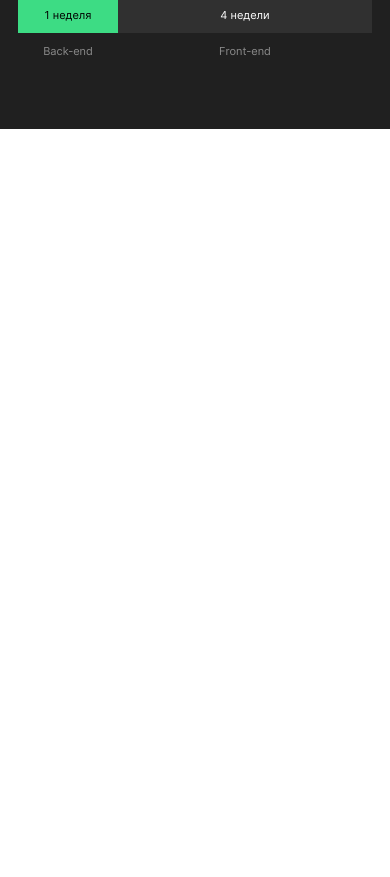
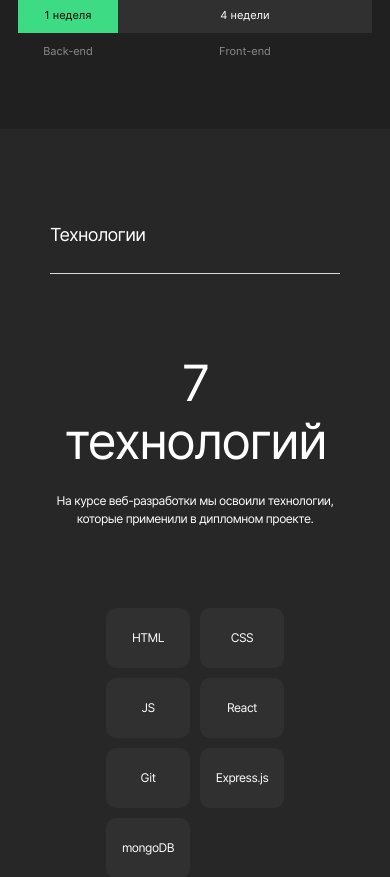
Before and after one commit to GeometricEarth/movies-explorer-frontend, a React (Create React App) app: page / in a window 390 px wide. Shown: the part 1120-1997 px from the top of the page. Before the commit the page ends 1249 px from the top, so only its background shows below. Built offline with nearby package versions, Linux system fonts and the light colour scheme.

Commit message:
inwork: Добавлен блок techs

```diff
--- a/src/components/Main/Main.jsx
+++ b/src/components/Main/Main.jsx
@@ -1,12 +1,14 @@
 import './Main.css';
 import Promo from '../Promo/Promo';
 import AboutProject from '../AboutProject/AboutProject';
+import Techs from '../Techs/Techs';
 
 export default function Main() {
   return (
     <>
       <Promo></Promo>
       <AboutProject></AboutProject>
+      <Techs></Techs>
     </>
   );
 }
--- a/src/components/SectionTitle/SectionTitle.css
+++ b/src/components/SectionTitle/SectionTitle.css
@@ -6,6 +6,7 @@
   letter-spacing: -0.88px;
   padding-bottom: 23px;
   border-bottom: #dadada 1px solid;
+  margin: 0;
 }
 
 @media (max-width: 620px) {
--- /dev/null
+++ b/src/components/Techs/Techs.css
@@ -0,0 +1,70 @@
+.tech {
+  padding: 100px 70px;
+  background: #272727;
+}
+.tech__subtitle {
+  margin: 0;
+  margin-top: 90px;
+  text-align: center;
+  font-size: 50px;
+  font-weight: 400;
+  line-height: 58px;
+  letter-spacing: -2px;
+}
+.tech__text {
+  text-align: center;
+  font-size: 14px;
+  line-height: 20px;
+  letter-spacing: -0.56px;
+  max-width: 460px;
+  margin: 29px auto 0;
+}
+.tech__list {
+  list-style-type: none;
+  display: grid;
+  grid-template-columns: repeat(7, 90px);
+  gap: 10px;
+  justify-content: center;
+  padding: 0;
+  margin: 0 auto;
+  margin-top: 100px;
+}
+.tech__list-item {
+  min-height: 60px;
+  line-height: 60px;
+  border-radius: 10px;
+  background: #303030;
+  text-align: center;
+  font-size: 14px;
+  font-weight: 400;
+  letter-spacing: -0.56px;
+}
+
+@media (max-width: 768px) {
+  .tech {
+    padding: 95px 50px;
+  }
+  .tech__subtitle {
+    margin-top: 80px;
+  }
+  .tech__text {
+    margin-top: 22px;
+    font-size: 12px;
+    line-height: 18px;
+    letter-spacing: -0.48px;
+  }
+  .tech__list {
+    margin-top: 80px;
+    grid-template-columns: repeat(7, max(84px));
+  }
+  .tech__list-item {
+    font-size: 12px;
+    letter-spacing: -0.48px;
+  }
+}
+
+@media (max-width: 750px) {
+  .tech__list {
+    grid-template-columns: repeat(2, 84px);
+  }
+}
--- /dev/null
+++ b/src/components/Techs/Techs.jsx
@@ -0,0 +1,24 @@
+import './Techs.css';
+import SectionTitle from '../SectionTitle/SectionTitle';
+
+export default function Techs() {
+  return (
+    <section className='tech'>
+      <SectionTitle>Технологии</SectionTitle>
+      <h3 className="tech__subtitle">7 технологий</h3>
+      <p className='tech__text'>
+        На курсе веб-разработки мы освоили технологии, которые применили в
+        дипломном проекте.
+      </p>
+      <ul className='tech__list'>
+        <li className='tech__list-item'>HTML</li>
+        <li className='tech__list-item'>CSS</li>
+        <li className='tech__list-item'>JS</li>
+        <li className='tech__list-item'>React</li>
+        <li className='tech__list-item'>Git</li>
+        <li className='tech__list-item'>Express.js</li>
+        <li className='tech__list-item'>mongoDB</li>
+      </ul>
+    </section>
+  );
+}
```
